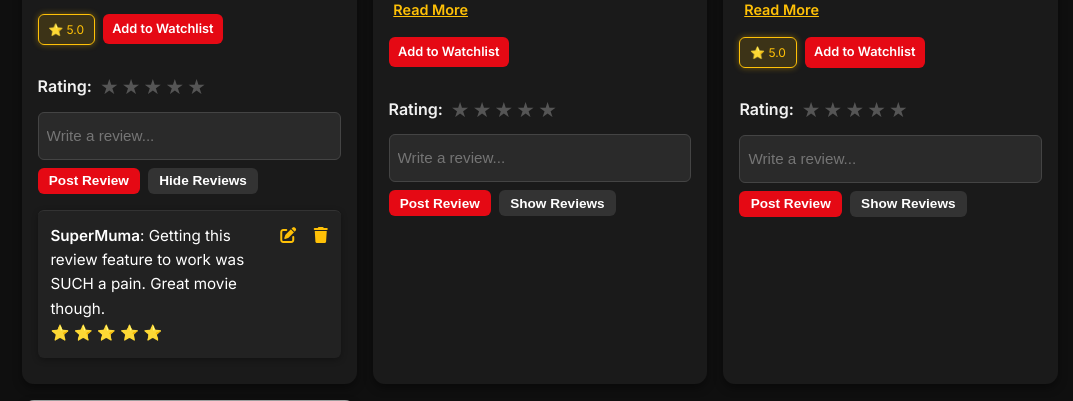
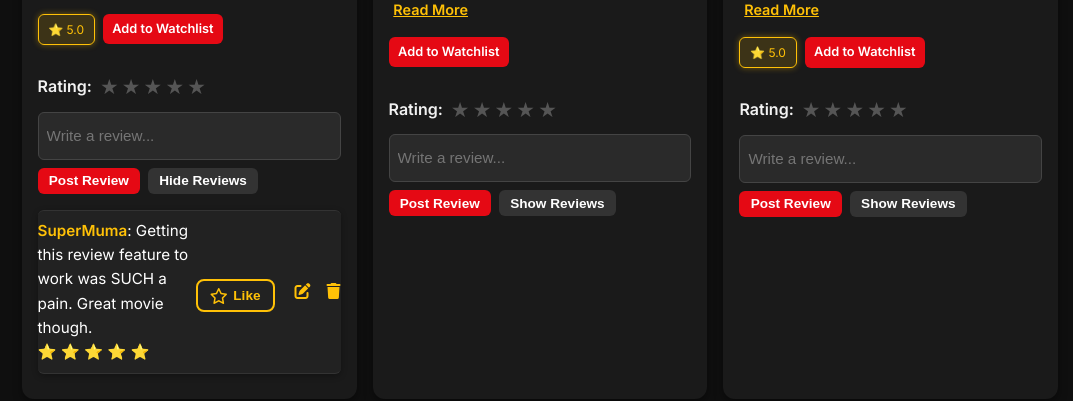
Before and after one commit to BlvckKryptonite/scene-share, a Django app: page / in a window 1280 px wide, after a click on "Show Reviews". Shown: the part 895-1296 px from the top of the page, without its empty margins (100-1173 px from the left). Run offline with Django 4.2, Linux system fonts and the light colour scheme; a user stored in the database is signed in; data comes from the database, SQL or seed files in the repository; both versions use the stored data as it was after the commit; data that the repository does not hold is empty; some libraries are stand-ins or nearby versions; grey boxes are pictures that could not be loaded.

Commit message:
Wired like model to movie views.py. Created like button template using font awesome icon and custom css.

```diff
--- a/movies/templates/movies/home.html
+++ b/movies/templates/movies/home.html
@@ -107,24 +107,43 @@
         <!-- Reviews List -->
 <ul class="reviews-list" id="reviews-{{ movie.id }}">
   {% for review in movie.reviews.all %}
-            <li>
-              <div>
-                <strong>{{ review.user.username }}</strong>: {{ review.comment }}<br>
+    <li style="display:flex; justify-content:space-between; align-items:center; border-bottom:1px solid #333; padding:0.5rem 0;">
+      <div style="flex:1;">
+        <strong style="color:var(--brand-yellow);">{{ review.user.username }}</strong>:
+        <span style="color:#fff;">{{ review.comment }}</span><br>
+        <span style="color:var(--accent);">
           {% for i in "12345" %}
             {% if forloop.counter <= review.rating %} ⭐ {% else %} ☆ {% endif %}
           {% endfor %}
+        </span>
       </div>
+
+      <div style="display:flex; align-items:center; gap:0.75rem;">
+<!-- Review Like Button -->
+<form action="{% url 'toggle_review_like' review.id %}" method="POST" class="like-form">
+  {% csrf_token %}
+  <button type="submit"
+    class="like-btn{% if review.is_liked %} liked{% endif %}"
+    title="{% if review.is_liked %}Unlike{% else %}Like this review{% endif %}">
+    <i class="fa-regular fa-star"></i>
+    <span class="like-text">{% if review.is_liked %}Liked{% else %}Like{% endif %}</span>
+  </button>
+</form>
+
+        <!-- Edit/Delete actions -->
         {% if user.is_authenticated and review.user == user %}
-                <div class="review-actions">
-                  <a href="{% url 'edit_review' review.id %}" title="Edit"><i class="fa-solid fa-pen-to-square"></i></a>
-                  <a href="{% url 'delete_review' review.id %}" title="Delete" onclick="return confirm('Are you sure?')"><i class="fa-solid fa-trash"></i></a>
+          <div class="review-actions" style="display:flex; gap:0.5rem;">
+            <a href="{% url 'edit_review' review.id %}" title="Edit" style="color:#999;"><i class="fa-solid fa-pen-to-square"></i></a>
+            <a href="{% url 'delete_review' review.id %}" title="Delete" onclick="return confirm('Are you sure?')" style="color:#999;"><i class="fa-solid fa-trash"></i></a>
           </div>
         {% endif %}
+      </div>
     </li>
   {% empty %}
     <li class="no-reviews">No reviews yet.</li>
   {% endfor %}
 </ul>
+
 
       </div> <!-- end movie-info -->
     </div> <!-- end movie-card -->
@@ -171,3 +190,4 @@ document.querySelectorAll('.movie-description').forEach(desc => {
 });
 </script>
 {% endblock %}
+</script>
--- a/movies/views.py
+++ b/movies/views.py
@@ -6,6 +6,7 @@ from .models import Movie, Review, Watchlist
 from .forms import ReviewForm
 from django.conf import settings
 import requests
+from community.models import ReviewLike
 
 def home(request):
     # Annotate movies with their average rating
@@ -22,6 +23,7 @@ def home(request):
         watchlist_movie_ids = [entry.movie.id for entry in entries]
         watch_status = {entry.movie.id: entry.watched for entry in entries}
 
+    # New or updated review submission
     if request.method == 'POST':
         form = ReviewForm(request.POST)
         movie_id = request.POST.get('movie_id')
@@ -40,11 +42,22 @@ def home(request):
         else:
             forms_dict[int(movie_id)] = form
 
+    # Add "is_liked" flag for each review
+    if request.user.is_authenticated:
+        reviews = Review.objects.select_related('user', 'movie').prefetch_related('reviewlike_set')
+        for review in reviews:
+            review.is_liked = review.reviewlike_set.filter(user=request.user).exists()
+    else:
+        reviews = Review.objects.select_related('user', 'movie')
+        for review in reviews:
+            review.is_liked = False
+
     context = {
         'movies': movies,
         'forms_dict': forms_dict,
         'watchlist_movie_ids': watchlist_movie_ids,
         'watch_status': watch_status,
+        'reviews': reviews,
     }
 
     return render(request, 'movies/home.html', context)
--- a/static/css/styles.css
+++ b/static/css/styles.css
@@ -512,3 +512,50 @@ h2 {
   text-decoration: none;
   font-weight: 600;
 }
+
+.like-form {
+  display: inline-block;
+  margin-top: 0.5rem;
+}
+
+.like-btn {
+  display: inline-flex;
+  align-items: center;
+  gap: 0.35rem;
+  padding: 0.4rem 0.75rem;
+  border: 2px solid var(--brand-yellow);
+  border-radius: 8px;
+  background: transparent;
+  color: var(--brand-yellow);
+  font-weight: 600;
+  cursor: pointer;
+  transition: all 0.25s ease;
+  font-size: 0.9rem;
+}
+
+.like-btn i {
+  font-size: 1rem;
+  transition: transform 0.25s ease, color 0.25s ease;
+}
+
+.like-btn:hover i {
+  transform: scale(1.1);
+}
+
+.like-btn:hover {
+  background: var(--brand-yellow);
+  color: #000;
+}
+
+.like-btn.liked {
+  background: var(--brand-yellow);
+  color: #000;
+}
+
+.like-btn.liked i {
+  color: #000;
+}
+
+.like-btn .like-text {
+  font-size: 0.85rem;
+}
```
Also changed, not shown: community/models.py (+4 -4 lines), community/migrations/0002_alter_reviewlike_created_at_alter_reviewlike_review_and_more.py (added), db.sqlite3. Lines whose indentation alone changed are shown as unchanged.
